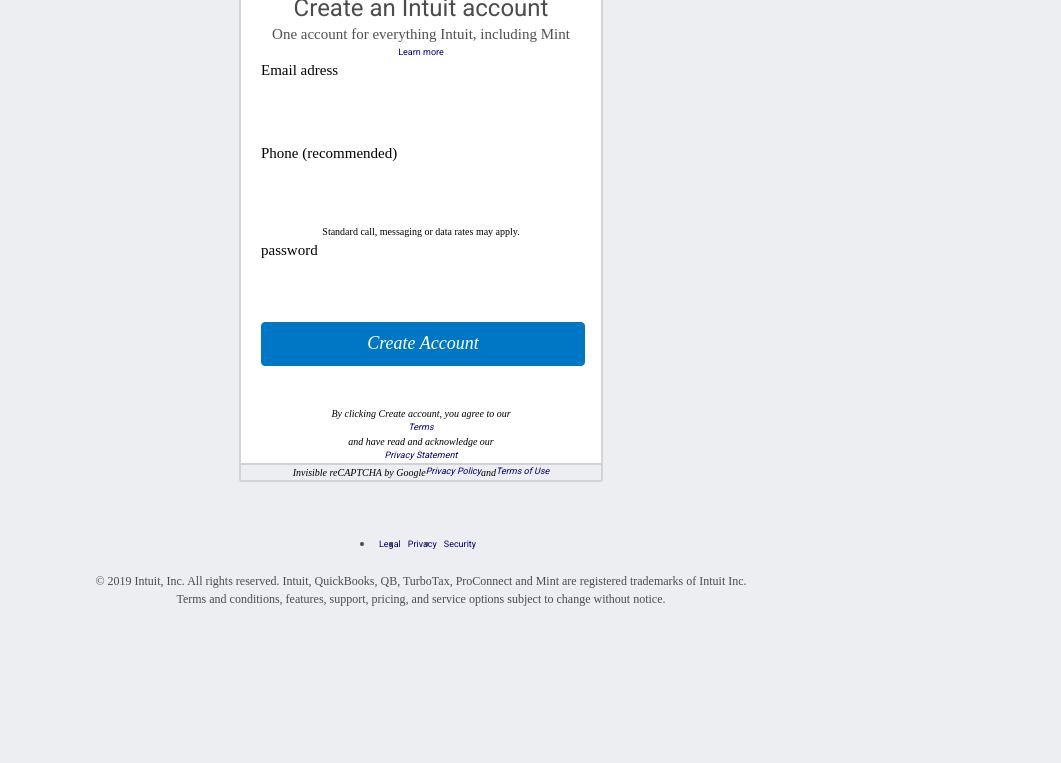
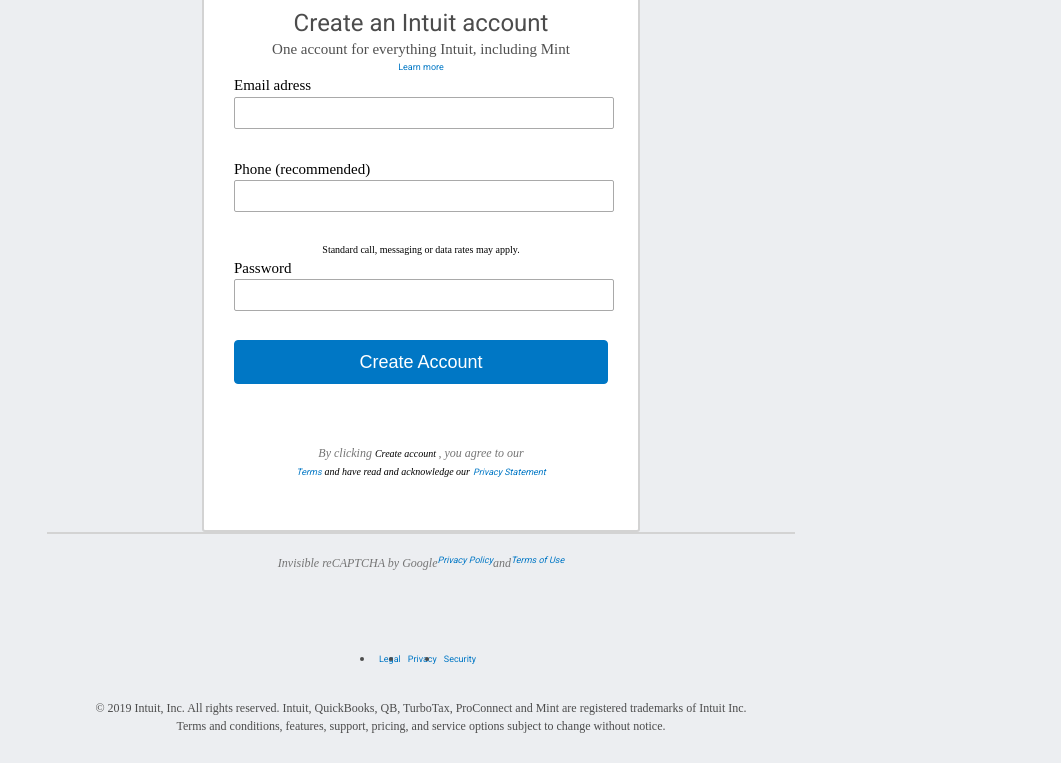
Before and after one commit to Laguna1/Site, a plain HTML site: page index.html in a window 1280 px wide. Shown: the part 211-974 px from the top of the page, without its empty margins (219-1280 px from the left). Before the commit the page ends 839 px from the top, so only its background shows below. Drawn offline with Linux system fonts and the light colour scheme.

Commit message:
changed class capcha

```diff
--- a/index.html
+++ b/index.html
@@ -40,32 +40,36 @@
             </div>
             <form class="form">
                 <label for="email"><span class="info">Email adress</span>
-                    <input type="email" name="email">
+                    <input class="info1" type="email" name="email">
                 </label>
                 <label for="phone"><span class="info">Phone (recommended)</span>
-                    <input type="tel" name="phone" id="phone">
+                    <input class="info1" type="tel" name="phone" id="phone">
                 </label>
                 <span>Standard call, messaging or data rates may apply.</span>
-                <label for="password"><span class="info">password</span>
-                    <input type="password" placeholder="" id="password">
+                <label for="password"><span class="info">Password</span>
+                    <input class="info1" type="password" placeholder="" id="password">
                 </label>
                 <div class="btn">
                      <button class="submit1" type="submit">
             <span class="submit-text">Create Account</span>
          </button>
-                    <span>By clicking Create account, you agree to our</span>
+                 <span class="italic">By clicking
+                     <span class="btn-name">Create account
+                    </span>, you agree to our<br>
                     <a href="">Terms</a>
                     <span> and have read and acknowledge our</span>
                     <a href="">Privacy Statement</a>
+                </span>
                 </div>
-                <section class="capcha">
-                    <span>Invisible reCAPTCHA by Google</span>
-                    <a href="">Privacy Policy</a>
-                    <span>and</span>
-                    <a href="">Terms of Use</a>
-                </section>
-            </form>
+               </form>
+
         </div>
+        <section class="capcha">
+            <span>Invisible reCAPTCHA by Google</span>
+            <a href="">Privacy Policy</a>
+            <span>and</span>
+            <a href="">Terms of Use</a>
+        </section>
     </section>
     <footer>
         <div class="wrap-footer">
--- a/style.css
+++ b/style.css
@@ -1,27 +1,12 @@
-/* http://meyerweb.com/eric/tools/css/reset/
-   v2.0 | 20110126
-   License: none (public domain)
-*/
-* {
-  margin: 0;
-  padding: 0;
-  border: 0;
-  font-size: 100%;
-  font: inherit;
-  vertical-align: baseline;
-}
-
-/* end reset style */
 body {
+  box-sizing: border-box;
   height: 100%;
-  /*  color: yellow;  */
+  background: #eceef1;
 }
 
 .header-wrapper {
-  margin-top: 20px;
   padding: 10px 30px 0px 30px;
   background: #eceef1;
-  /* background-color: greenyellow; */
 }
 
 nav {
@@ -54,24 +39,22 @@
   border-radius: 4px;
   cursor: pointer;
   font-weight: normal;
-  font-size: 1em;
+  font-size: 18px;
   margin-top: -1px;
+}
 
-  /*  background-color: blue; */
-}
 .submit1 {
   border: 1px solid #0077c5;
   background: #0077c5;
-
+  color: white;
   border-radius: 4px;
-  /*background-color: blue;*/
   cursor: pointer;
+  font-weight: normal;
   font-size: 18px;
-  width: 90%;
-  margin-left: 20px;
   height: 44px;
   margin-bottom: 40px;
 }
+
 .submit-text {
   color: white;
   font-weight: normal;
@@ -83,7 +66,6 @@
   justify-content: center;
   align-items: center;
   display: flex;
-  /*  background-color: aqua;  */
 }
 
 .top-service {
@@ -97,7 +79,7 @@
   font-weight: 400;
   line-height: 1.1;
   font-size: 24px;
-  font-family: 'Roboto', sans-serif;
+  font-family: "Roboto", sans-serif;
 }
 
 div.learn-more {
@@ -121,18 +103,28 @@
   color: #4c4c4c;
   font-size: 17px;
 }
+
 .info {
   display: block;
   font-size: 15px;
   text-align: left;
-  margin-left: 20px;
 }
+
+.italic {
+  font-size: 12px;
+  font-style: italic;
+  color: #757575;
+  padding: 20px 0;
+  flex-wrap: wrap;
+}
+
 .capcha {
   background-color: #eceef1;
   border-top: 2px solid lightgrey;
   font-size: 12px;
   font-style: italic;
   color: #757575;
+  padding: 20px 0;
 }
 
 .footer-row1 {
@@ -149,20 +141,29 @@
   height: 85%;
   display: flex;
   justify-content: center;
-  /*   background-color: palevioletred; */
+}
+
+div.main-section {
+  border: 2px solid lightgray;
 }
 
 .main-section {
-  /* display: flex; */
+  display: flex;
+  flex-direction: column;
+  justify-content: center;
+  border: 2px solid lightgray;
   line-height: 1.5;
   text-align: left;
-  justify-content: center;
-  border: px solid green;
-  /*  background-color: rgb(222, 232, 235); */
   color: #505050;
-  margin: 20px 280px 20px 280px;
   height: 80%;
-  /*  margin-bottom: 8em; */
+  margin: auto;
+  overflow: visible;
+  -ms-box-sizing: border-box;
+  -moz-box-sizing: border-box;
+  -webkit-box-sizing: border-box;
+  box-sizing: border-box;
+  width: 748px;
+  border: 1px;
 }
 
 footer {
@@ -178,17 +179,15 @@
   padding: 20px 0;
 }
 
-body {
-  background: #eceef1;
-}
-
 .container {
-  border: 2px solid lightgray;
+  margin: auto;
+  padding: 30px;
+  border-radius: 3px;
   width: 50%;
   text-align: center;
   background-color: white;
-  margin: -13px auto;
-  border-radius: 3px;
+  border: 2px solid lightgray;
+  */ text-align: center;
 }
 
 .form {
@@ -207,10 +206,13 @@
   display: block;
   margin: 0 auto;
   border-radius: 2px;
-  text-align: center;
   margin-bottom: 1em;
-  width: 90%;
+  width: 100%;
   height: 28px;
+}
+
+.info1 {
+  border: 1px solid darkgray;
 }
 
 .footer-row {
@@ -218,6 +220,7 @@
   display: flex;
   color: #4c4c4c;
 }
+
 .btn {
   display: flex;
   flex-direction: column;
@@ -226,7 +229,7 @@
 }
 
 a {
-  color: navy;
+  color: #0077c5;
   font-family: 'Roboto', sans-serif;
   font-weight: 400;
   cursor: pointer;
```
